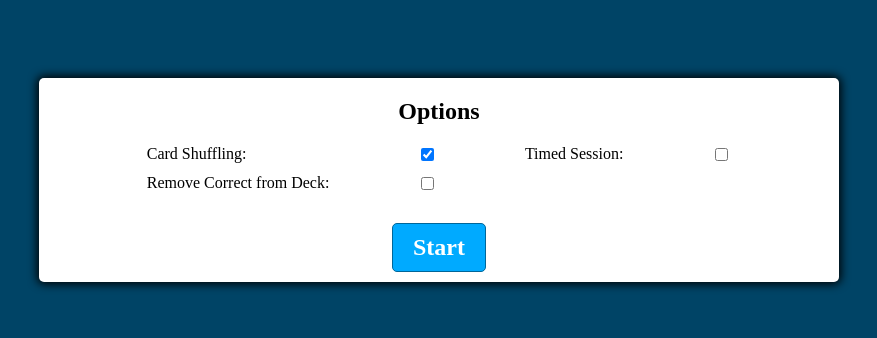
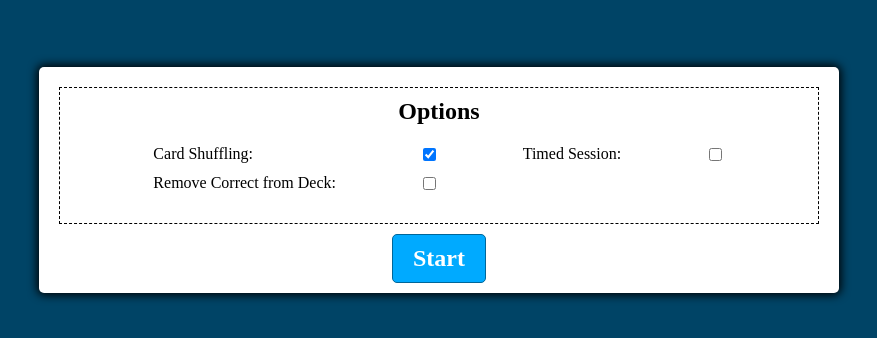
Before and after one commit to SamGrant4/HW4, a plain HTML site: page quiz.html in a window 1280 px wide. Shown: the part 220-558 px from the top of the page, without its empty margins (201-1078 px from the left). Drawn offline with Linux system fonts and the light colour scheme.

Commit message:
added Options CSS

```diff
--- a/quiz.html
+++ b/quiz.html
@@ -104,6 +104,8 @@
 
         #options-container {
             padding: 10px 20px;
+            border: 1px dashed black;
+            margin: 10px
         }
 
         #options-boxes {
```
